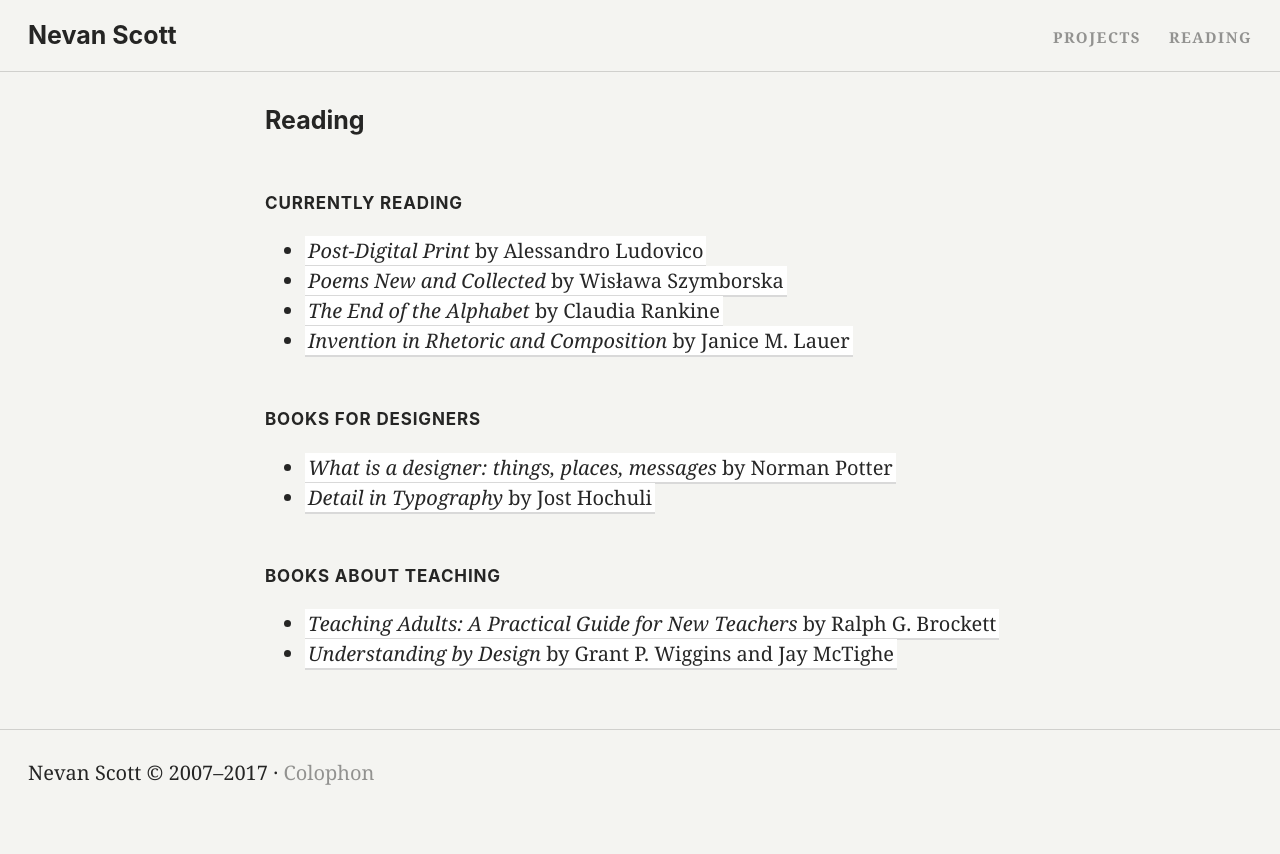
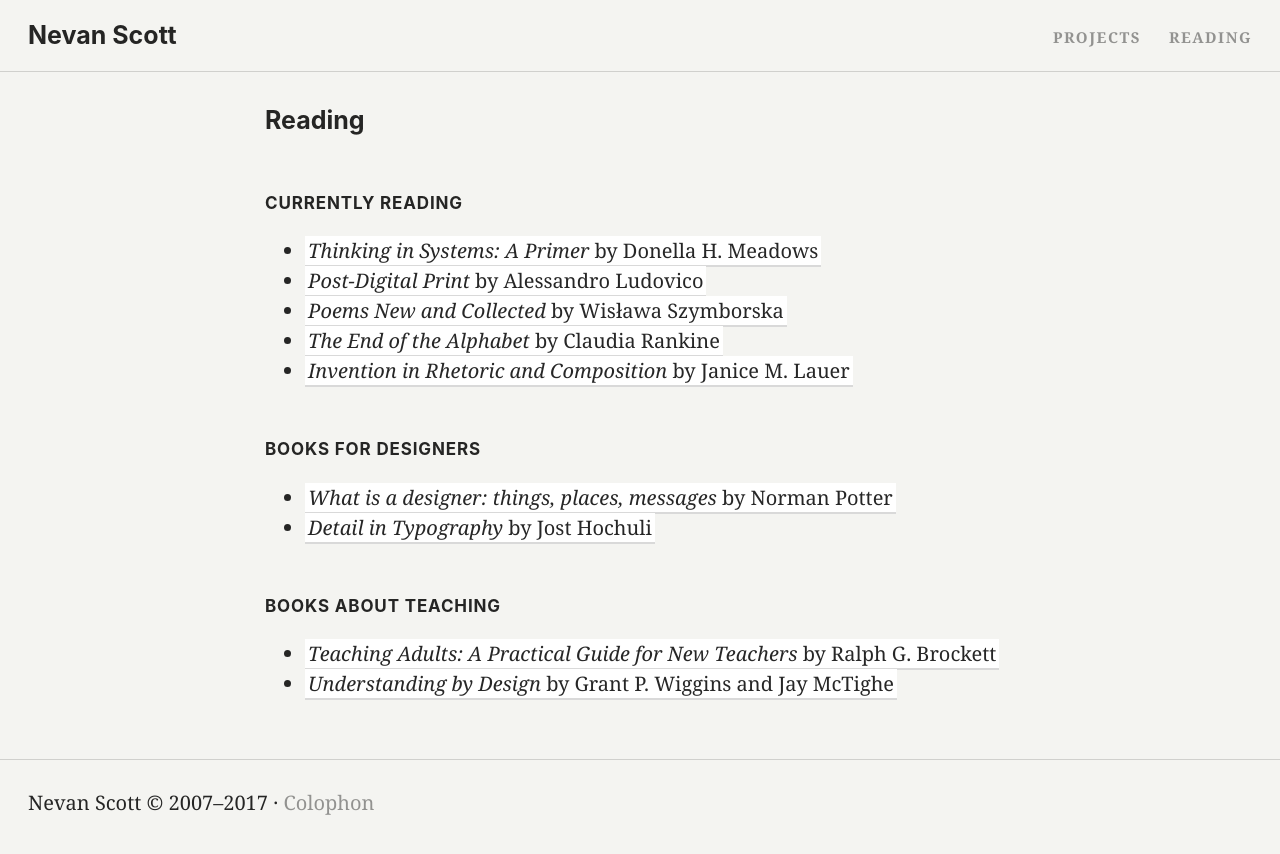
Before and after one commit to nevanscott/nevanscott.github.io, a Jekyll site: the page built from reading.md, in a window 1280 px wide. Shown: the top 854 px of the page. Built offline with Jekyll 4.4.1, drawn with Linux system fonts in a browser that asks for light colours.

Commit message:
Started Thinking in Systems

```diff
--- a/reading.md
+++ b/reading.md
@@ -44,6 +44,7 @@ books:
 Currently Reading
 -----------------
 
+* [<cite>Thinking in Systems: A Primer</cite> by Donella H. Meadows](https://www.goodreads.com/book/show/3828902-thinking-in-systems)
 * [<cite>Post-Digital Print</cite> by Alessandro Ludovico](http://postdigitalprint.org)
 * [<cite>Poems New and Collected</cite> by Wisława Szymborska](https://www.goodreads.com/book/show/10205.Poems_New_and_Collected)
 * [<cite>The End of the Alphabet</cite> by Claudia Rankine](https://www.goodreads.com/book/show/270904.The_End_of_the_Alphabet)
```
